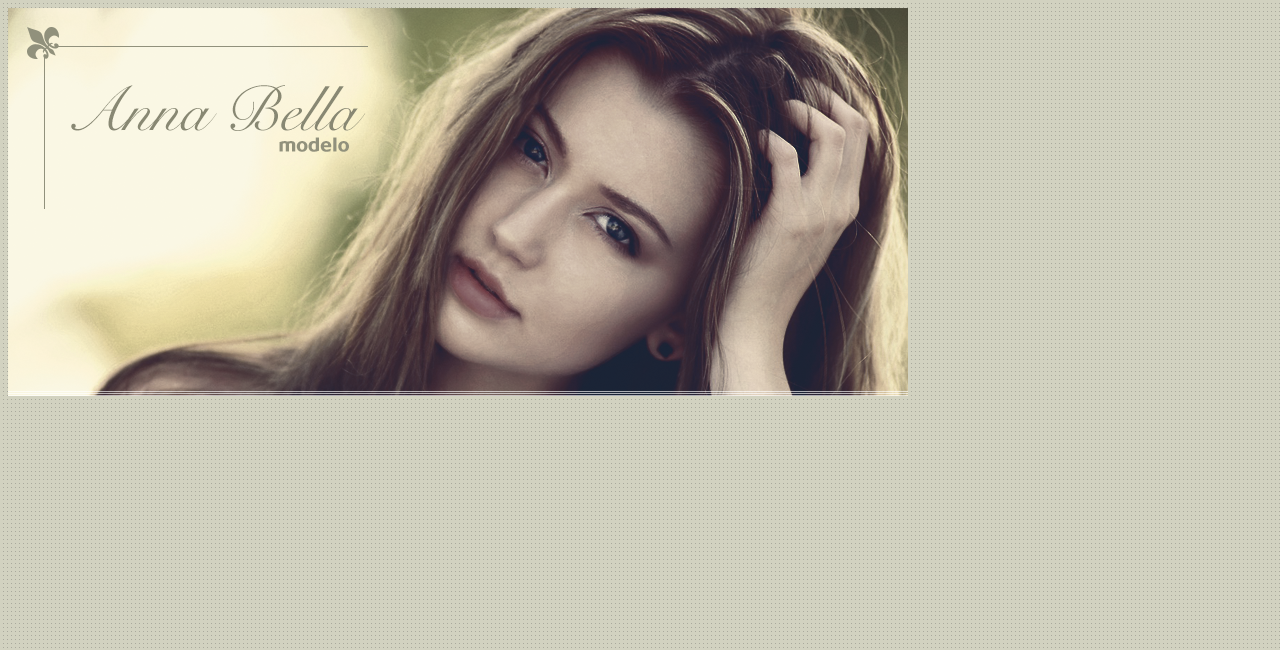
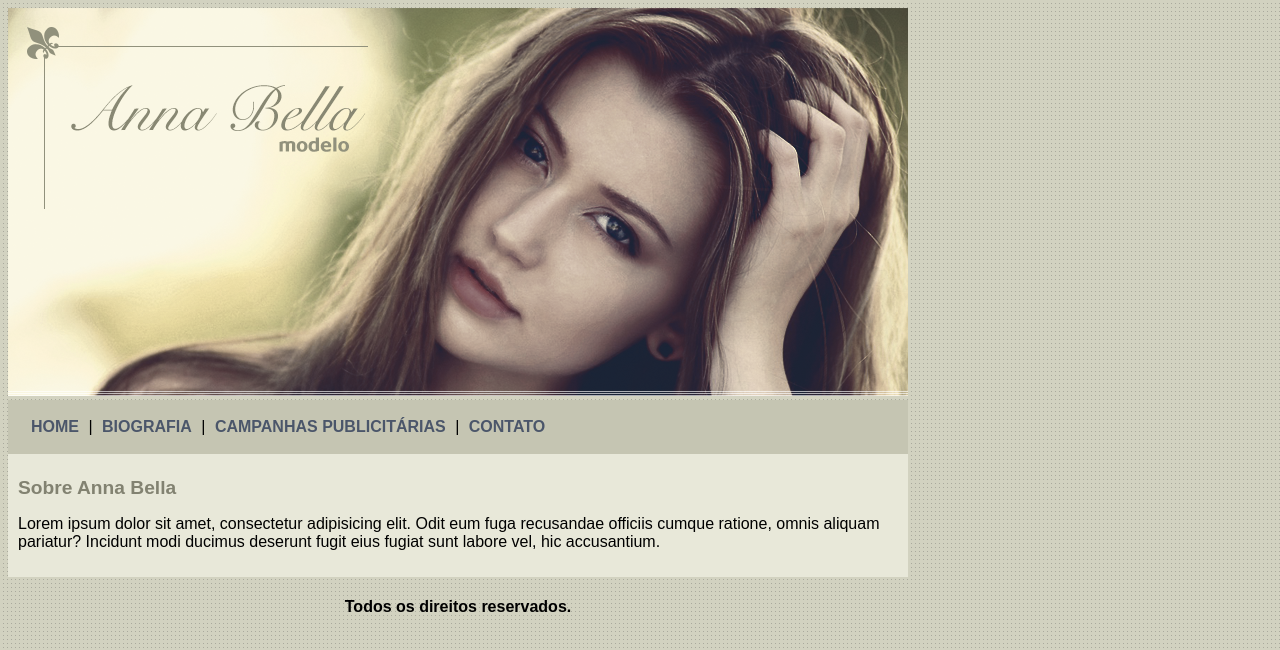
Before and after one commit to chaotzdud/annabela-website, a plain HTML site: page index.html in a window 1280 px wide. Shown: the top 650 px of the page. Drawn offline with Linux system fonts and the light colour scheme.

Commit message:
implement style and content in Home Page

```diff
--- a/css/style.css
+++ b/css/style.css
@@ -7,3 +7,29 @@ body {
 #main {
   width: 900px;
 }
+
+#menu {
+  background: #c5c5b2;
+  padding: 18px;
+}
+
+#content {
+  background: #e8e8d9;
+  padding: 10px;
+}
+
+#footer {
+  text-align: center;
+}
+
+a {
+  color: #4b566a;
+  text-decoration: none;
+  font-weight: bold;
+  padding: 5px;
+}
+
+h1 {
+  color: #828271;
+  font-size: 1.2em;
+}
--- a/index.html
+++ b/index.html
@@ -7,7 +7,24 @@
   <link rel="stylesheet" href="./css/style.css">
 </head>
 <body>
-  <div id="main"></div>
+  <div id="main">
     <img src="images/cover.png" alt="Cover Image">
+
+    <div id="menu">
+      <a href="index.html">HOME</a> |
+      <a href="biography.html">BIOGRAFIA</a> |
+      <a href="advertising-campaigns.html">CAMPANHAS PUBLICITÁRIAS</a> |
+      <a href="contact.html">CONTATO</a>
+    </div>
+
+    <div id="content">
+      <h1>Sobre Anna Bella</h1>
+      <p>Lorem ipsum dolor sit amet, consectetur adipisicing elit. Odit eum fuga recusandae officiis cumque ratione, omnis aliquam pariatur? Incidunt modi ducimus deserunt fugit eius fugiat sunt labore vel, hic accusantium.</p>
+    </div>
+
+    <div id="footer">
+      <h4>Todos os direitos reservados.</h4>
+    </div>
+  </div>
 </body>
 </html>
```
